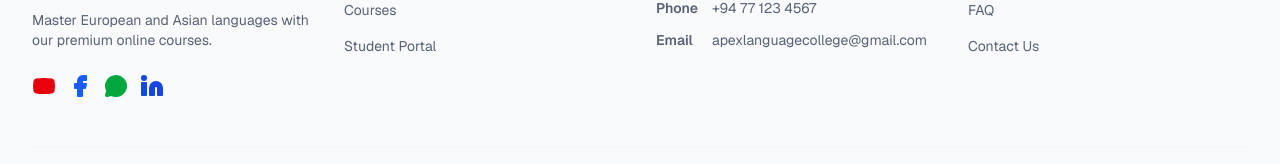
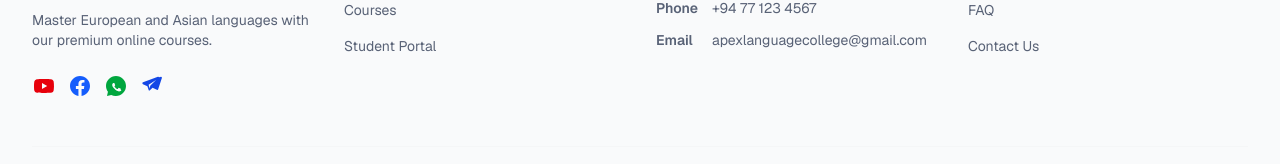
Before and after one commit to hasith360/LMS, a Next.js app: page / in a window 1280 px wide. Shown: the part 2487-2651 px from the top of the page. Built offline with nearby package versions, Linux system fonts and the light colour scheme.

Commit message:
fix: replace broken lucide-react icons with raw SVGs to fix build

```diff
--- a/src/app/page.tsx
+++ b/src/app/page.tsx
@@ -1,6 +1,5 @@
 import Link from 'next/link';
 import HeroSlider from '@/components/HeroSlider';
-import { Youtube, Facebook, Linkedin, MessageCircle } from 'lucide-react';
 
 export default function Home() {
   return (
@@ -189,16 +188,24 @@ export default function Home() {
               </p>
               <div className="flex space-x-3 pt-2">
                 <a href="#" className="text-red-600 hover:opacity-80 transition-opacity">
-                  <Youtube className="w-6 h-6" fill="currentColor" />
+                  <svg className="w-6 h-6" fill="currentColor" viewBox="0 0 24 24" aria-hidden="true">
+                    <path fillRule="evenodd" d="M19.812 5.418c.861.23 1.538.907 1.768 1.768C21.998 8.746 22 12 22 12s0 3.255-.418 4.814a2.504 2.504 0 0 1-1.768 1.768c-1.56.419-7.814.419-7.814.419s-6.255 0-7.814-.419a2.505 2.505 0 0 1-1.768-1.768C2 15.255 2 12 2 12s0-3.255.417-4.814a2.507 2.507 0 0 1 1.768-1.768C5.744 5 11.998 5 11.998 5s6.255 0 7.814.418ZM15.194 12 10 15V9l5.194 3Z" clipRule="evenodd" />
+                  </svg>
                 </a>
                 <a href="#" className="text-blue-600 hover:opacity-80 transition-opacity">
-                  <Facebook className="w-6 h-6" fill="currentColor" />
+                  <svg className="w-6 h-6" fill="currentColor" viewBox="0 0 24 24" aria-hidden="true">
+                    <path fillRule="evenodd" d="M22 12c0-5.523-4.477-10-10-10S2 6.477 2 12c0 4.991 3.657 9.128 8.438 9.878v-6.987h-2.54V12h2.54V9.797c0-2.506 1.492-3.89 3.777-3.89 1.094 0 2.238.195 2.238.195v2.46h-1.26c-1.243 0-1.63.771-1.63 1.562V12h2.773l-.443 2.89h-2.33v6.988C18.343 21.128 22 16.991 22 12z" clipRule="evenodd" />
+                  </svg>
                 </a>
                 <a href="#" className="text-green-600 hover:opacity-80 transition-opacity">
-                  <MessageCircle className="w-6 h-6" fill="currentColor" />
+                  <svg className="w-6 h-6" fill="currentColor" viewBox="0 0 24 24" aria-hidden="true">
+                    <path fillRule="evenodd" d="M12 2C6.48 2 2 6.48 2 12c0 2.17.7 4.19 1.94 5.83L3 22l4.28-.94A9.95 9.95 0 0012 22c5.52 0 10-4.48 10-10S17.52 2 12 2zm5.41 14.16c-.22.62-1.27 1.16-1.74 1.21-.43.05-.98.11-2.81-.65-2.2-1-3.64-3.23-3.75-3.38-.11-.15-.89-1.18-.89-2.25 0-1.07.56-1.6.76-1.82.2-.21.43-.27.58-.27s.29 0 .42.01c.14.01.32-.05.49.36.18.43.62 1.51.67 1.62.05.11.08.24.01.38-.07.14-.11.23-.22.34-.11.12-.23.25-.33.35-.11.1-.23.21-.11.42.12.21.54.89 1.15 1.43.79.7 1.45.92 1.66 1.03.21.11.34.09.47-.05.13-.15.56-.65.71-.88.15-.22.3-.18.5-.11.2.07 1.25.59 1.46.7.21.11.35.16.4.25.05.09.05.54-.17 1.16z" clipRule="evenodd" />
+                  </svg>
                 </a>
                 <a href="#" className="text-blue-700 hover:opacity-80 transition-opacity">
-                  <Linkedin className="w-6 h-6" fill="currentColor" />
+                  <svg className="w-6 h-6" fill="currentColor" viewBox="0 0 24 24" aria-hidden="true">
+                    <path fillRule="evenodd" d="M19.056 3.14a.973.973 0 0 0-1.116-.271L3.02 8.358a.97.97 0 0 0-.074 1.78l4.462 2.019 1.139 3.518a.97.97 0 0 0 1.637.378l2.368-2.368 4.29 2.146a.97.97 0 0 0 1.344-.657l3.69-11.07a.97.97 0 0 0-.82-1.264Zm-10.45 7.6 7.42-4.637-5.594 5.344a.97.97 0 0 0-.256.49l-.491 2.456-1.079-3.653Z" clipRule="evenodd" />
+                  </svg>
                 </a>
               </div>
             </div>
```
